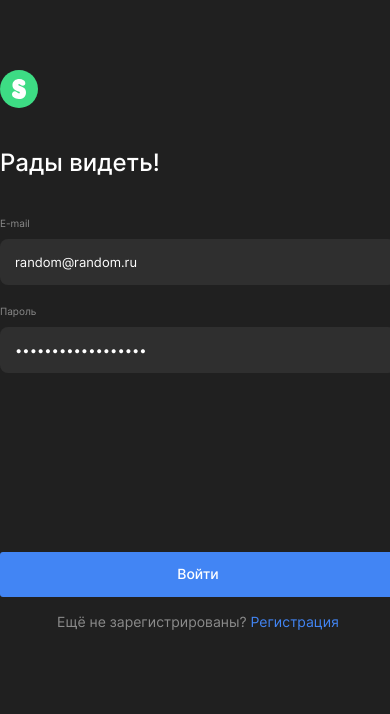
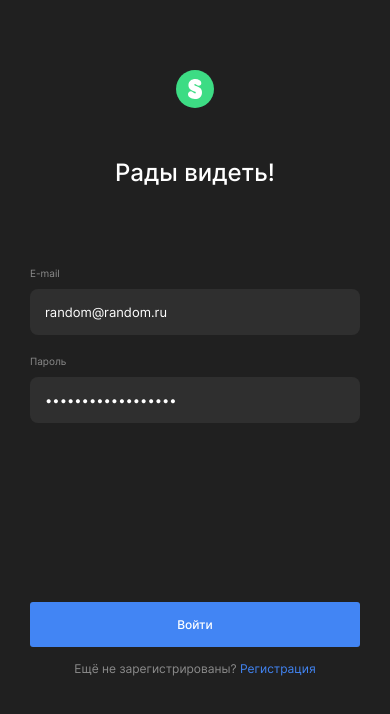
Before and after one commit to v37f/movies-explorer-frontend, a React (Create React App) app: page /signin in a window 390 px wide. Shown: the top 714 px of the page. Built offline with nearby package versions, Linux system fonts and the light colour scheme.

Commit message:
feat: add register adaptive styles

```diff
--- a/src/components/Form/Form.css
+++ b/src/components/Form/Form.css
@@ -1,3 +1,7 @@
+.form {
+  width: 100%;
+}
+
 .form__text-inputs {
   padding: 0;
   margin: 0 0 16px;
@@ -17,7 +21,6 @@
 
 .form__input {
   box-sizing: border-box;
-  width: 396px;
   padding: 15px;
   border: none;
   border-radius: 8px;
@@ -89,3 +92,19 @@
   cursor: pointer;
   opacity: .8;
 }
+
+@media screen and (max-width: 425px) {
+  .form__text-inputs {
+    margin: 0 0 14px;
+  }
+
+  .form__input-error {
+    margin-bottom: 157px;
+  }
+
+  .form__submit {
+    padding: 15px 0;
+    font-size: 12px;
+    line-height: 15px;
+  }
+}
--- a/src/components/FormContainer/FormContainer.css
+++ b/src/components/FormContainer/FormContainer.css
@@ -39,3 +39,27 @@
 .form-container__link-text:hover {
   opacity: .7;
 }
+
+@media screen and (max-width: 767px) {
+  .form-container {
+    max-width: 396px;
+    width: calc(100% - (30px * 2));
+  }
+}
+
+@media screen and (max-width: 425px) {
+  .form-container__logo {
+    align-self: center;
+    margin-bottom: 50px;
+  }
+
+  .form-container__title {
+    align-self: center;
+    margin: 0 0 80px;
+  }
+
+  .form-container__text {
+    font-size: 12px;
+    line-height: 15px;
+  }
+}
--- a/src/components/Register/Register.css
+++ b/src/components/Register/Register.css
@@ -1,3 +1,15 @@
 .register {
-  padding: 70px 0;
+  padding: 70px 0 20px;
 }
+
+@media screen and (max-width: 1023px) {
+  .register {
+    padding: 232px 0 20px;
+  }
+}
+
+@media screen and (max-width: 425px) {
+  .register {
+    padding: 56px 0 20px;
+  }
+}
```
